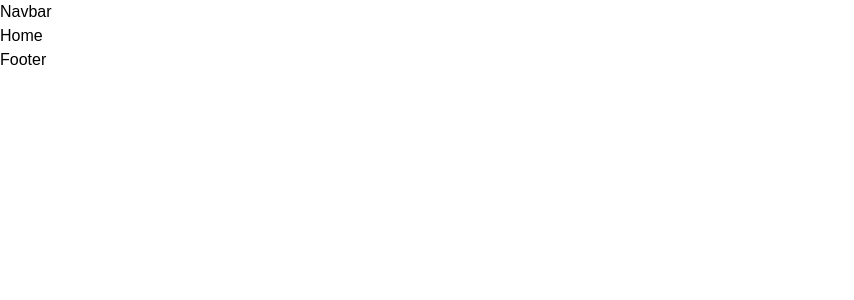
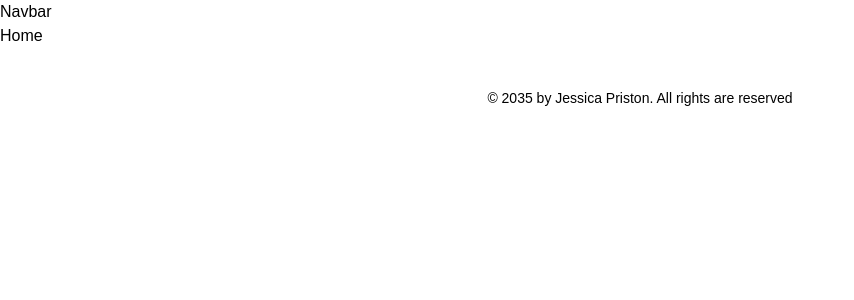
Before and after one commit to shathipaul/journalist-portfolio-website, a Next.js app: page / in a window 1280 px wide. Shown: the top 300 px of the page, without its empty margins (0-854 px from the left). Built offline with nearby package versions, Linux system fonts and the light colour scheme.

Commit message:
added footer

```diff
--- a/src/shared/footer/Footer.tsx
+++ b/src/shared/footer/Footer.tsx
@@ -1,5 +1,9 @@
 const Footer = () => {
-  return <div>Footer</div>;
+  return (
+    <div className="text-center text-sm py-10 px-2">
+      © 2035 by Jessica Priston. All rights are reserved
+    </div>
+  );
 };
 
 export default Footer;
```
